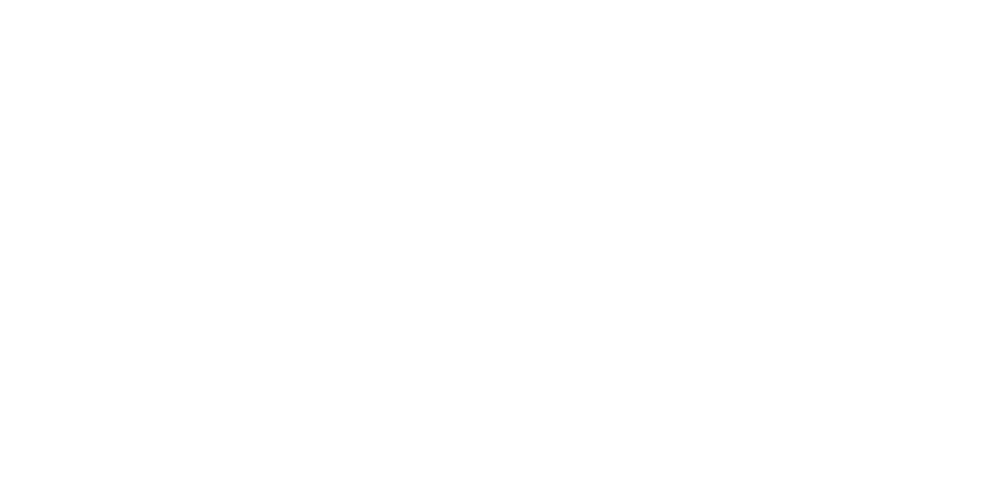
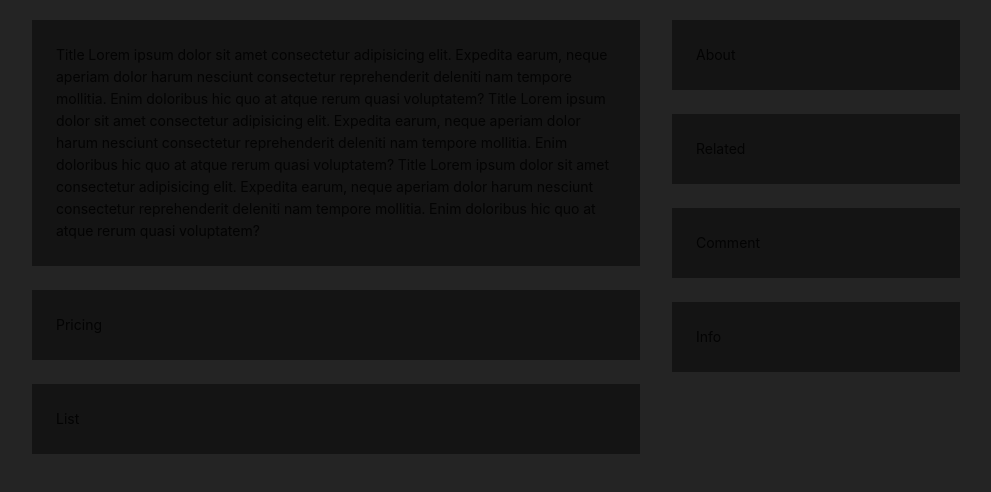
Before and after one commit to giatanha1507/test-inkr, a Next.js app: page / in a window 1280 px wide. Shown: the top 492 px of the page, without its empty margins (144-1135 px from the left). Built offline with nearby package versions, Linux system fonts and the light colour scheme.

Commit message:
Add Component

```diff
--- /dev/null
+++ b/pages/About.tsx
@@ -0,0 +1,13 @@
+import * as React from 'react';
+import styles from '../styles/Home.module.css'
+
+export interface IAboutProps {
+}
+
+export default function About (props: IAboutProps) {
+  return (
+    <div className={styles['card-background']}>
+      About
+    </div>
+  );
+}
--- /dev/null
+++ b/pages/Comment.tsx
@@ -0,0 +1,13 @@
+import * as React from 'react';
+import styles from '../styles/Home.module.css'
+
+export interface ICommentProps {
+}
+
+export default function Comment (props: ICommentProps) {
+  return (
+    <div className={styles['card-background']}>
+      Comment
+    </div>
+  );
+}
--- /dev/null
+++ b/pages/Info.tsx
@@ -0,0 +1,12 @@
+import * as React from 'react';
+import styles from '../styles/Home.module.css'
+export interface IInfoProps {
+}
+
+export default function Info (props: IInfoProps) {
+  return (
+    <div className={styles['card-background']}>
+      Info
+    </div>
+  );
+}
--- /dev/null
+++ b/pages/List.tsx
@@ -0,0 +1,13 @@
+import * as React from 'react';
+import styles from '../styles/Home.module.css'
+
+export interface IListProps {
+}
+
+export default function List (props: IListProps) {
+  return (
+    <div className={styles['card-background']}>
+      List
+    </div>
+  );
+}
--- /dev/null
+++ b/pages/Pricing.tsx
@@ -0,0 +1,14 @@
+import * as React from 'react';
+import styles from '../styles/Home.module.css'
+
+
+export interface IPricingProps {
+}
+
+export default function Pricing (props: IPricingProps) {
+  return (
+    <div className={styles['card-background']}>
+      Pricing
+    </div>
+  );
+}
--- /dev/null
+++ b/pages/Related.tsx
@@ -0,0 +1,13 @@
+import * as React from 'react';
+import styles from '../styles/Home.module.css'
+
+export interface IRelatedProps {
+}
+
+export default function Related (props: IRelatedProps) {
+  return (
+    <div className={styles['card-background']}>
+      Related
+    </div>
+  );
+}
--- /dev/null
+++ b/pages/Title.tsx
@@ -0,0 +1,14 @@
+import * as React from 'react';
+import styles from '../styles/Home.module.css'
+
+export interface ITitleProps {
+}
+
+export default function Title (props: ITitleProps) {
+
+  return (
+    <div className={styles['card-background']}>
+     Title Lorem ipsum dolor sit amet consectetur adipisicing elit. Expedita earum, neque aperiam dolor harum nesciunt consectetur reprehenderit deleniti nam tempore mollitia. Enim doloribus hic quo at atque rerum quasi voluptatem? Title Lorem ipsum dolor sit amet consectetur adipisicing elit. Expedita earum, neque aperiam dolor harum nesciunt consectetur reprehenderit deleniti nam tempore mollitia. Enim doloribus hic quo at atque rerum quasi voluptatem? Title Lorem ipsum dolor sit amet consectetur adipisicing elit. Expedita earum, neque aperiam dolor harum nesciunt consectetur reprehenderit deleniti nam tempore mollitia. Enim doloribus hic quo at atque rerum quasi voluptatem?
+    </div>
+  );
+}
--- a/pages/index.tsx
+++ b/pages/index.tsx
@@ -1,10 +1,33 @@
+import { Col, Row } from 'antd'
 import type { NextPage } from 'next'
-import Head from 'next/head'
-import Image from 'next/image'
-import styles from '../styles/Home.module.css'
+import About from './About'
+import Comment from './Comment'
+import Info from './Info'
+import List from './List'
+import Pricing from './Pricing'
+import Related from './Related'
+import Title from './Title'
 
 const Home: NextPage = () => {
-	return <div></div>
+	return (
+		<div
+			style={{ width: '100vw', height: '100vh', backgroundColor: '#242424', padding: '20px 176px' }}
+		>
+			<Row gutter={[32, 0]} >
+				<Col span={16}>
+					<Title />
+					<Pricing />
+					<List />
+				</Col>
+				<Col span={8}>
+					<About />
+					<Related />
+					<Comment />
+					<Info />
+				</Col>
+			</Row>
+		</div>
+	)
 }
 
 export default Home
--- a/styles/Home.module.css
+++ b/styles/Home.module.css
@@ -130,3 +130,9 @@
     filter: invert(1);
   }
 }
+
+.card-background{
+  background-color: #141414;
+  padding: 24px;
+  margin-bottom: 24px;
+}
```
